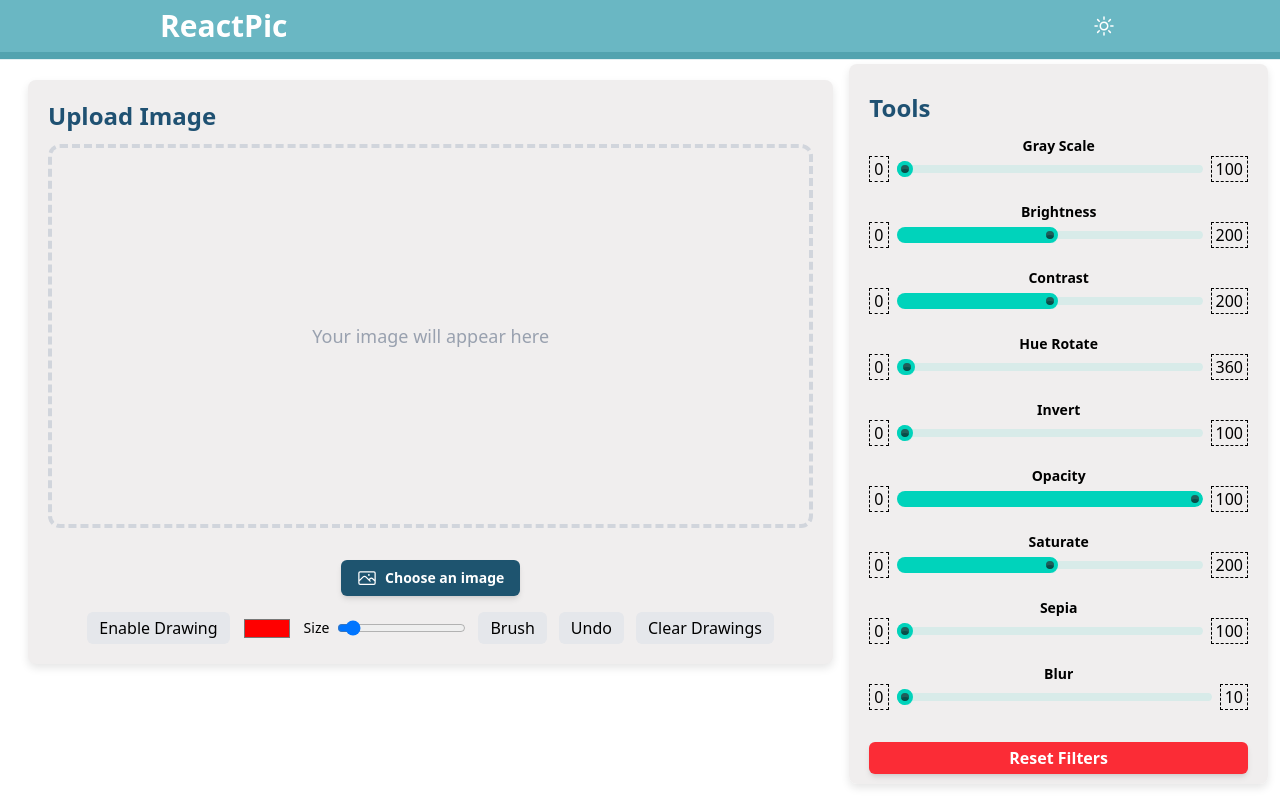
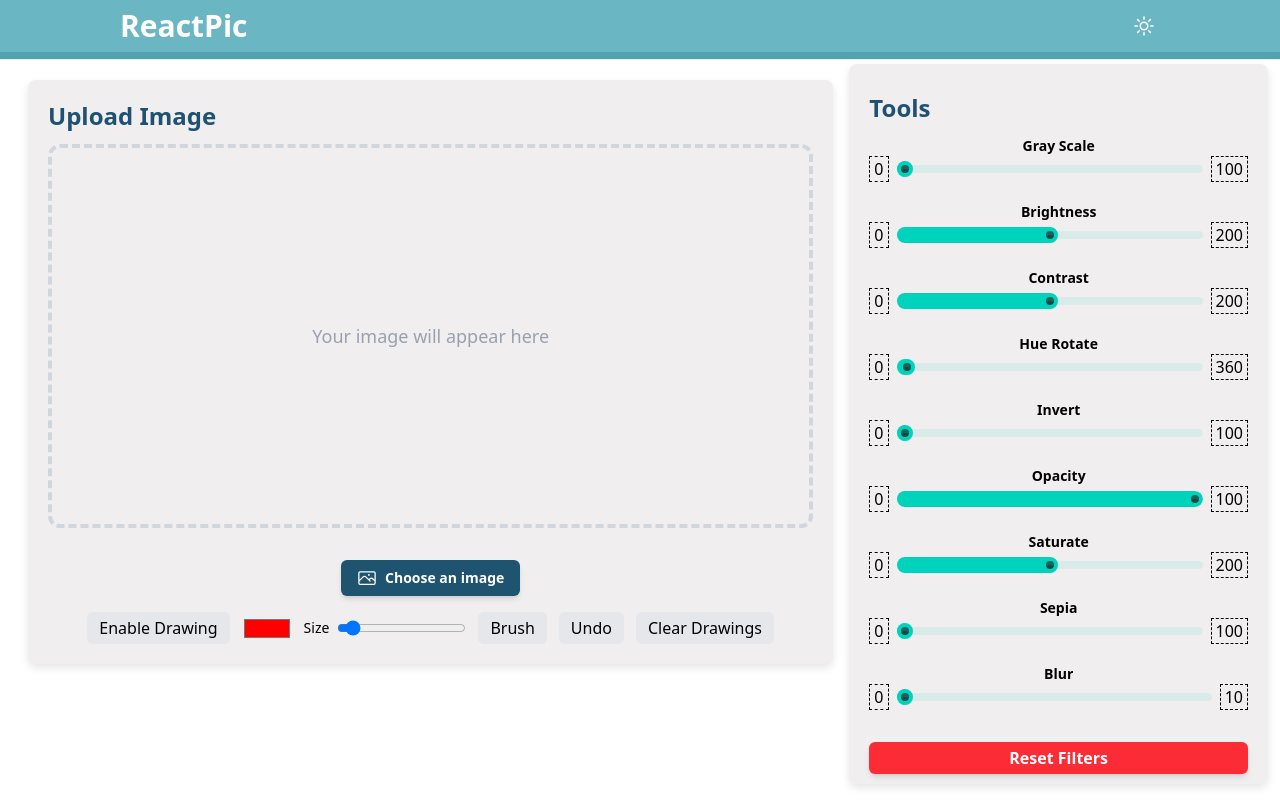
Before and after one commit to Umar-Farooq-5757/ReactPic, a React (Vite) app: page / in a window 1280 px wide. Built offline with nearby package versions, Linux system fonts and the light colour scheme.

Commit message:
UI fixes

```diff
--- a/src/components/Header.jsx
+++ b/src/components/Header.jsx
@@ -5,7 +5,7 @@
 const Header = () => {
   const [isDark, setIsDark] = useState(true);
   return (
-    <header className="bg-[#6ab7c3] mb-2 text-white flex items-center justify-between px-40 py-2">
+    <header className="bg-[#6ab7c3] mb-2 text-white flex items-center justify-between px-5 sm:px-10 md:px-20 lg:px-30 py-2">
       <h1 className="text-3xl font-bold ">ReactPic</h1>
       <button
         onClick={() => setIsDark(!isDark)}
```
